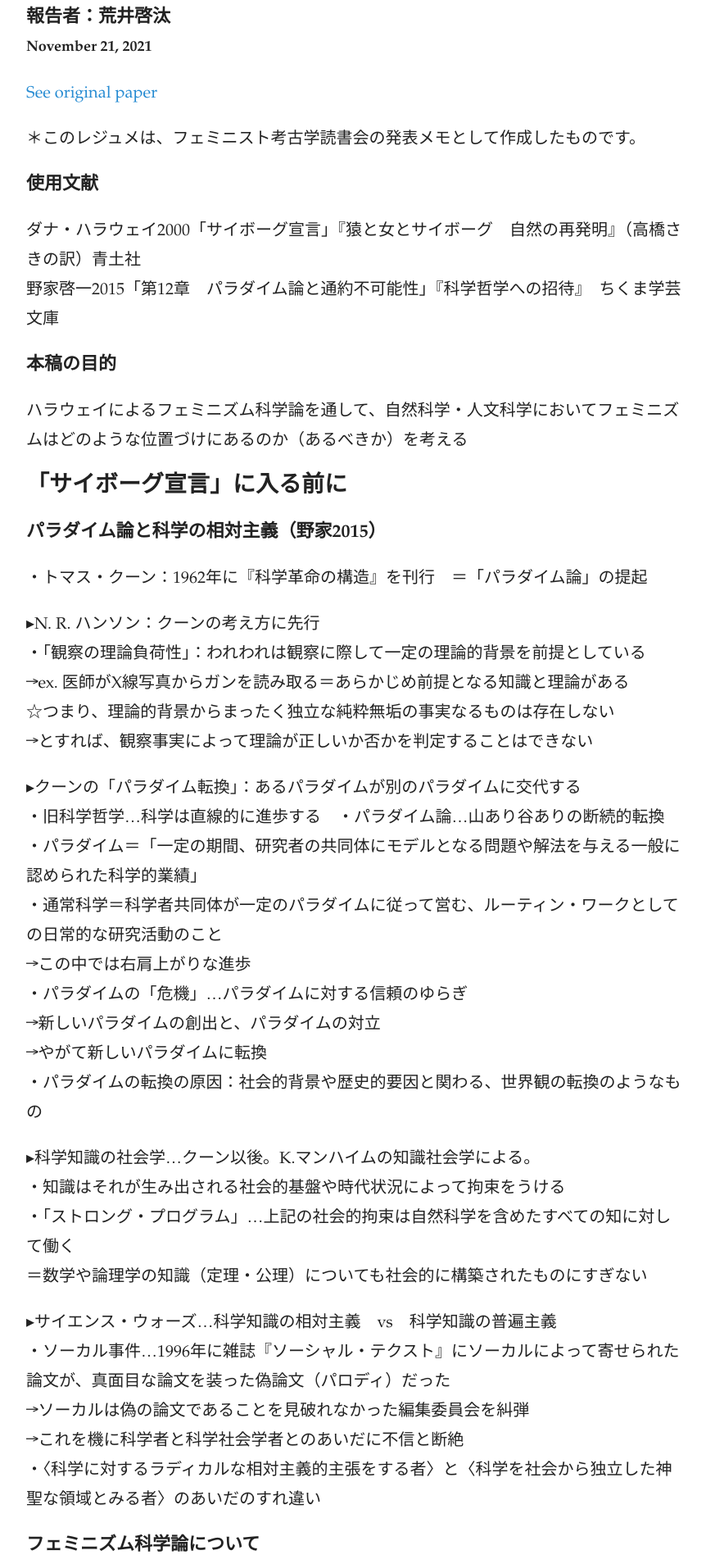
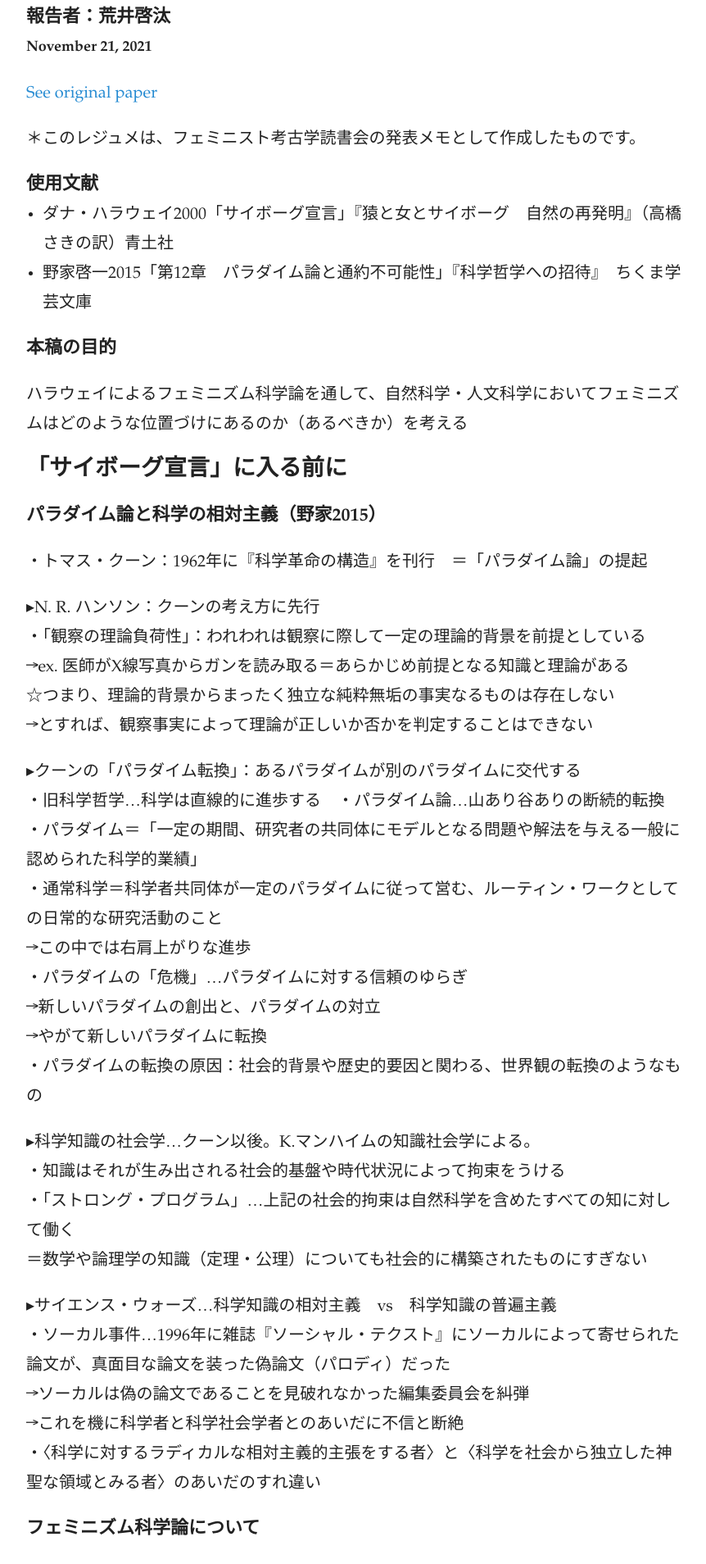
Before and after one commit to nishikarch/nishikarch.github.io, a Jekyll site: the page built from _posts/2021-11-21-Haraway-1991.md, in a window 1280 px wide. Shown: the part 371-2279 px from the top of the page at 82% size, without its empty margins (208-1070 px from the left). Built offline with Jekyll 4.4.1, drawn with Linux system fonts in a browser that asks for light colours.

```diff
--- a/_posts/2021-11-21-Haraway-1991.md
+++ b/_posts/2021-11-21-Haraway-1991.md
@@ -10,8 +10,8 @@ paper:
 
 
 ## 使用文献
-ダナ・ハラウェイ2000「サイボーグ宣言」『猿と女とサイボーグ　自然の再発明』（高橋さきの訳）青土社<br>
-野家啓一2015「第12章　パラダイム論と通約不可能性」『科学哲学への招待』　ちくま学芸文庫
+- ダナ・ハラウェイ2000「サイボーグ宣言」『猿と女とサイボーグ　自然の再発明』（高橋さきの訳）青土社<br>
+- 野家啓一2015「第12章　パラダイム論と通約不可能性」『科学哲学への招待』　ちくま学芸文庫
 
 ## 本稿の目的
 
```
